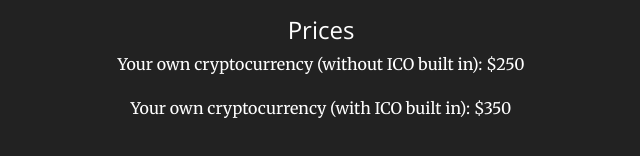
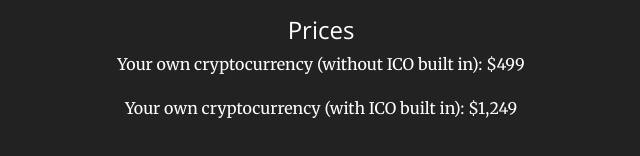
Before and after one commit to JamieFarrelly/CoinsAsAService, a plain HTML site: page index.html in a window 1280 px wide. Shown: the part 1440-1596 px from the top of the page, 319-959 px from the left. Drawn offline with nearby package versions, Linux system fonts and the light colour scheme.

Commit message:
Testing ;)

```diff
--- a/index.html
+++ b/index.html
@@ -93,8 +93,8 @@
                             <p>Simple fill in this <a href="https://coinsasaservice.typeform.com/to/PqxZii" target="_blank">short form</a> and we'll get in touch with you straight away.
 
                             <h4>Prices</h4>
-                            <p>Your own cryptocurrency (without ICO built in): $250</p>
-                            <p>Your own cryptocurrency (with ICO built in): $350</p>
+                            <p>Your own cryptocurrency (without ICO built in): $499</p>
+                            <p>Your own cryptocurrency (with ICO built in): $1,249</p>
                         </div>
                     </div>
                 </div>
```
